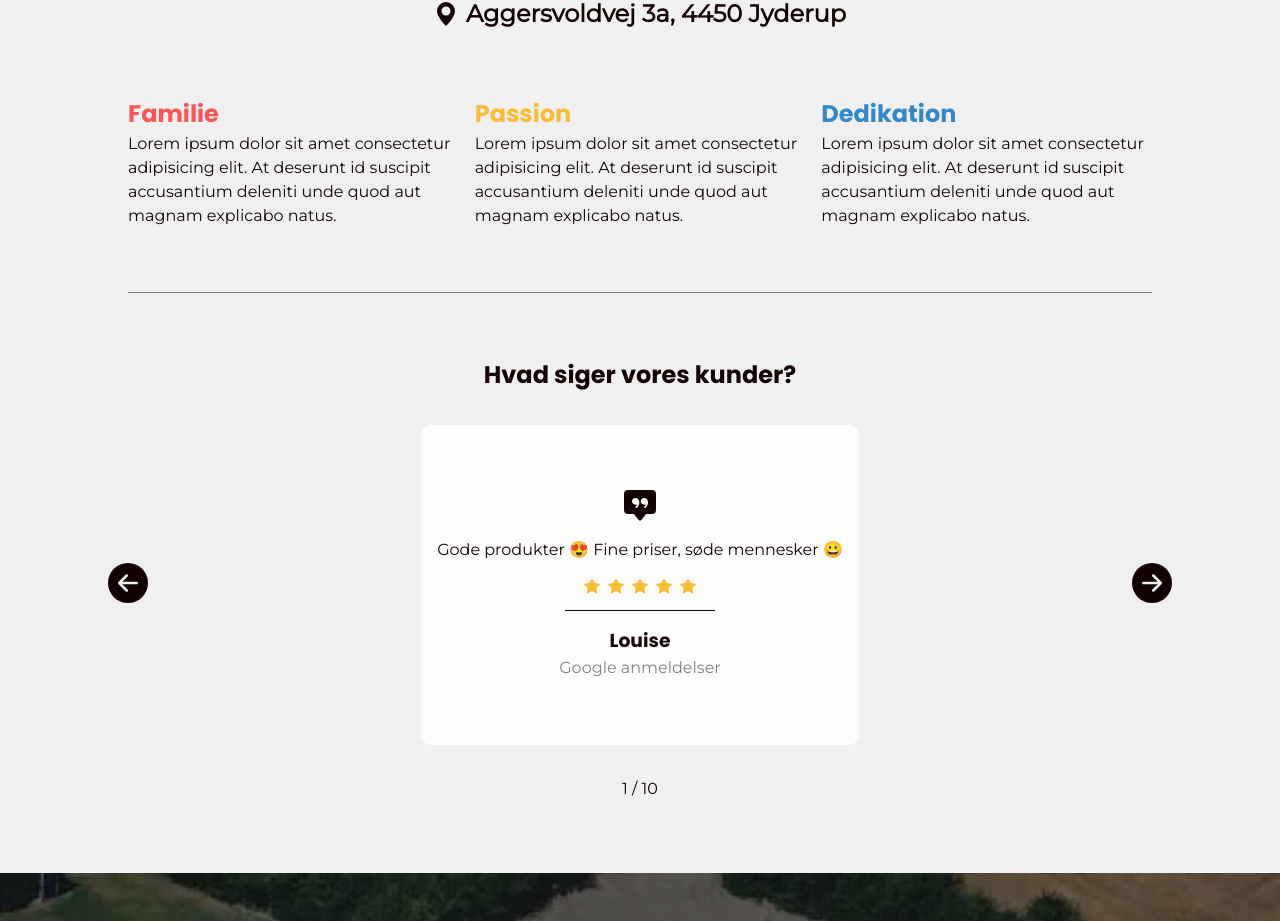
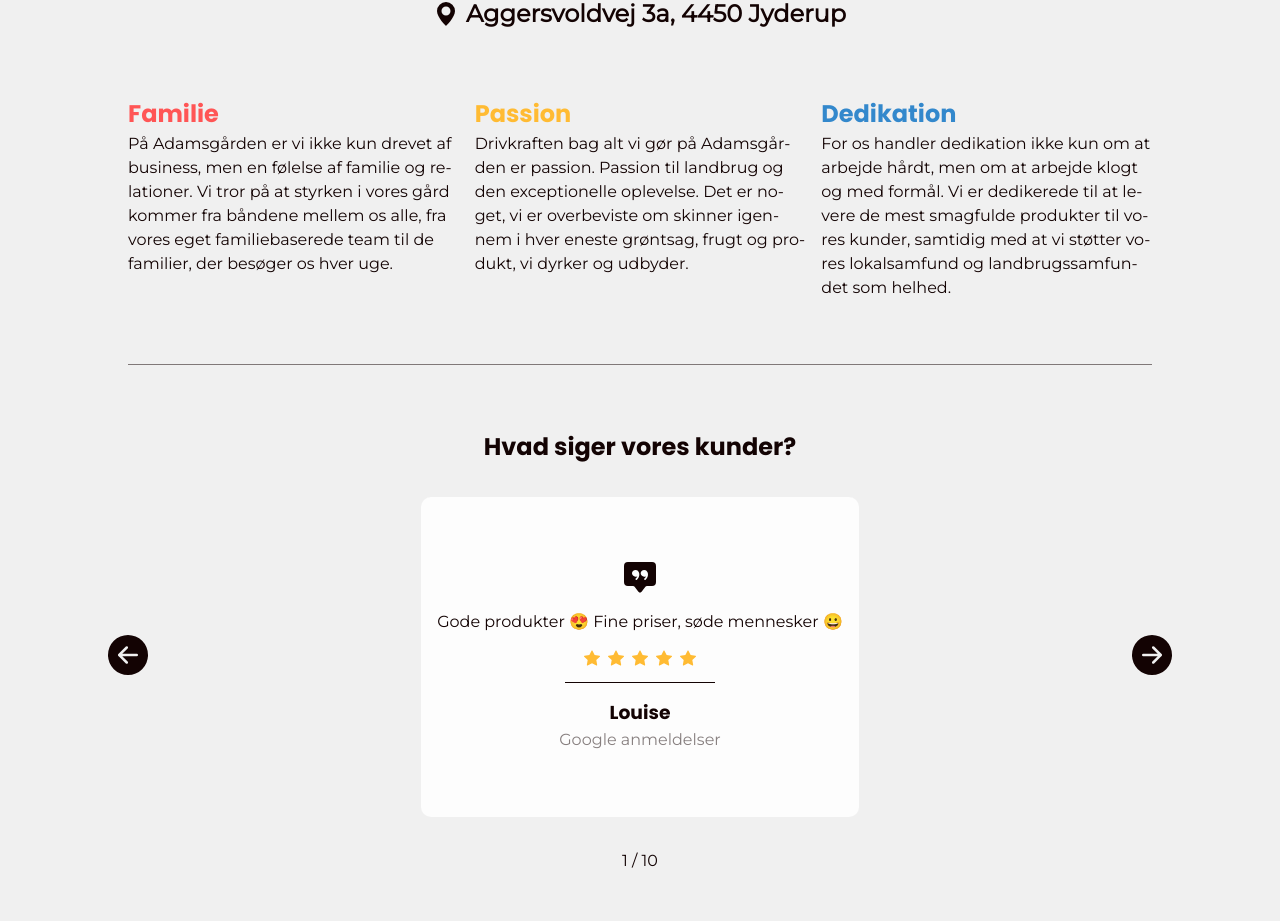
Before and after one commit to chri44nj/adamsgaarden, a Next.js app: page / in a window 1280 px wide. Shown: the part 868-1789 px from the top of the page. Built offline with nearby package versions, Linux system fonts and the light colour scheme.

Commit message:
family words

```diff
--- a/src/app/page.jsx
+++ b/src/app/page.jsx
@@ -72,15 +72,15 @@ export default function Home() {
         <section className={styles.familyWords}>
           <article>
             <h2>Familie</h2>
-            <p>Lorem ipsum dolor sit amet consectetur adipisicing elit. At deserunt id suscipit accusantium deleniti unde quod aut magnam explicabo natus.</p>
+            <p>På Adamsgården er vi ikke kun drevet af business, men en følelse af familie og relationer. Vi tror på at styrken i vores gård kommer fra båndene mellem os alle, fra vores eget familiebaserede team til de familier, der besøger os hver uge.</p>
           </article>
           <article>
             <h2>Passion</h2>
-            <p>Lorem ipsum dolor sit amet consectetur adipisicing elit. At deserunt id suscipit accusantium deleniti unde quod aut magnam explicabo natus.</p>
+            <p>Drivkraften bag alt vi gør på Adamsgården er passion. Passion til landbrug og den exceptionelle oplevelse. Det er noget, vi er overbeviste om skinner igennem i hver eneste grøntsag, frugt og produkt, vi dyrker og udbyder.</p>
           </article>
           <article>
             <h2>Dedikation</h2>
-            <p>Lorem ipsum dolor sit amet consectetur adipisicing elit. At deserunt id suscipit accusantium deleniti unde quod aut magnam explicabo natus.</p>
+            <p>For os handler dedikation ikke kun om at arbejde hårdt, men om at arbejde klogt og med formål. Vi er dedikerede til at levere de mest smagfulde produkter til vores kunder, samtidig med at vi støtter vores lokalsamfund og landbrugssamfundet som helhed.</p>
           </article>
         </section>
         <div className={styles.breakLine}>
--- a/src/app/pages/gaardbutik/page.jsx
+++ b/src/app/pages/gaardbutik/page.jsx
@@ -86,7 +86,7 @@ export default function Shop() {
           </ul>
           <p>Bestil gerne på forhånd - så har vi det klar, når du kommer!</p>
         </article>
-        <img className={`${styles.shopImage} ${styles.si5}`} src="/pics/goodiebox.webp" alt="" />
+        <img className={`${styles.shopImage} ${styles.si5}`} src="/pics/gavekurv.jpg" alt="" />
         <article className={`${styles.shopText} ${styles.st6}`}>
           <h2>Specialiteter</h2>
           <p>Lorem ipsum dolor, sit amet consectetur adipisicing elit. Explicabo perferendis cumque beatae velit ea iusto totam in at! Sequi rerum ab quaerat ad minima delectus, possimus consequatur atque consequuntur, repellat iste vitae harum ipsam itaque perferendis expedita placeat blanditiis dolorem.</p>
```
Also changed, not shown: public/pics/gavekurv.jpg (added).
